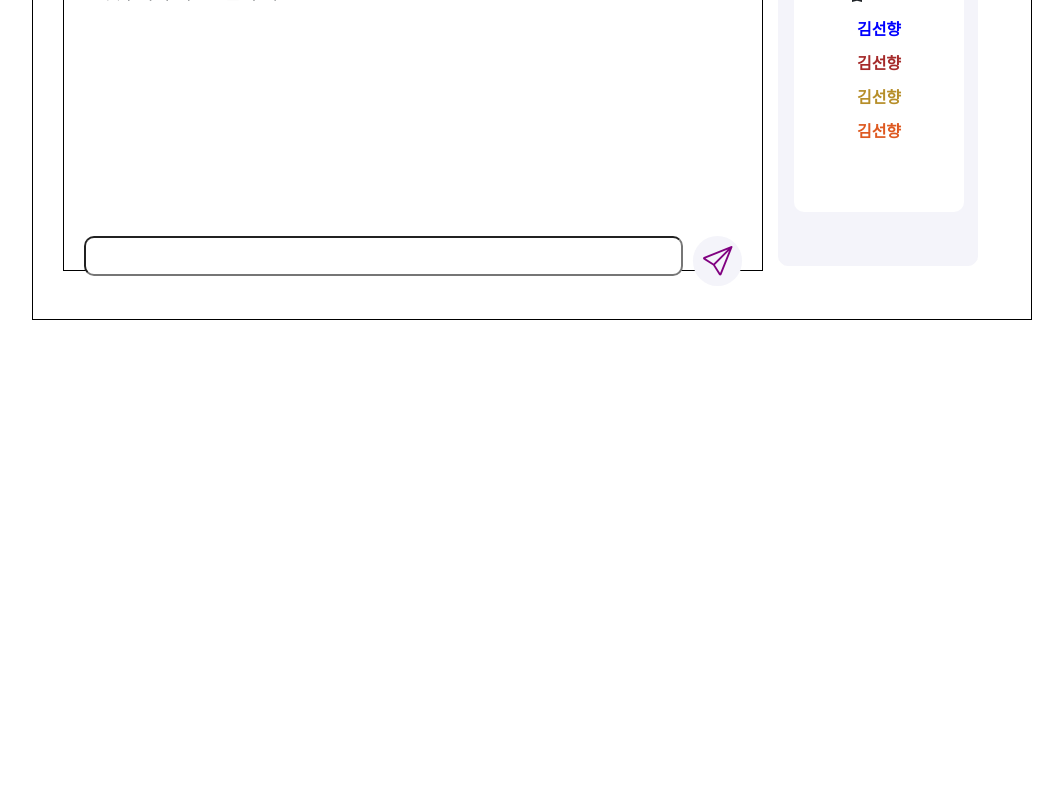
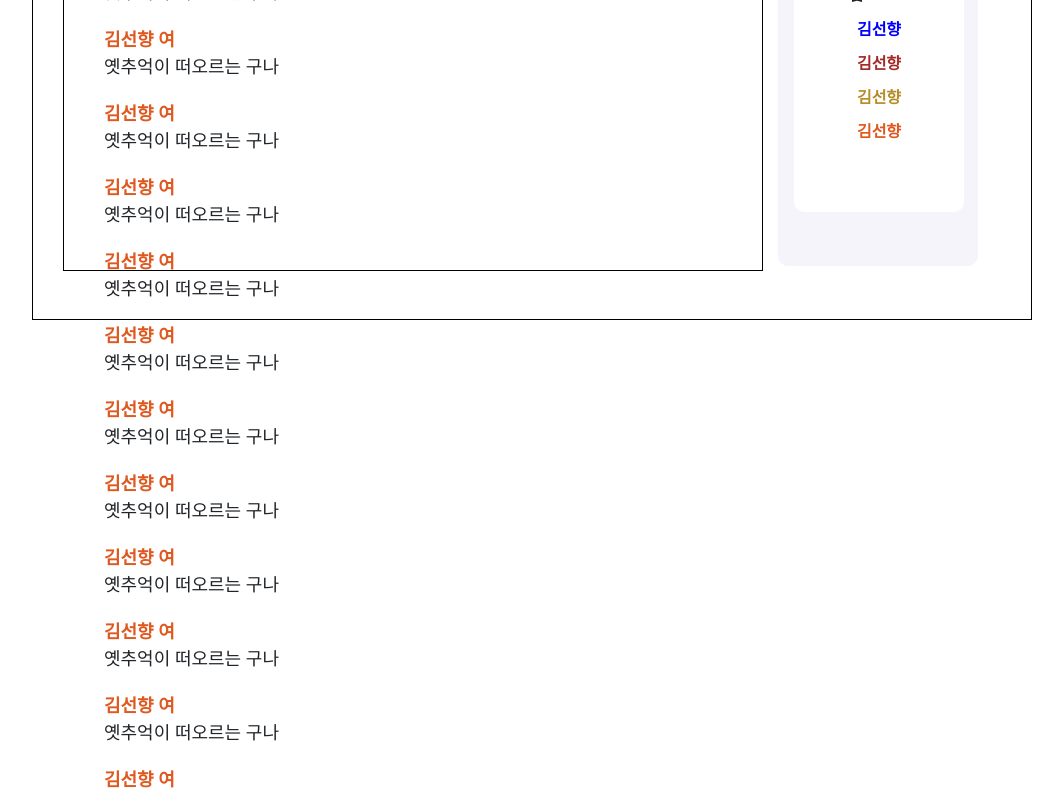
Before and after one commit to songeunseon/Raonaria, a Vue app in the folder RA/: page /chatWindow in a window 1280 px wide. Shown: the part 540-1336 px from the top of the page, without its empty margins (108-1171 px from the left). Before the commit the page ends 920 px from the top, so only its background shows below. Built offline with nearby package versions, Linux system fonts and the light colour scheme.

Commit message:
2023.10.05

```diff
--- /dev/null
+++ b/RA/src/components/chat_Footer.vue
@@ -0,0 +1,22 @@
+<template>
+<div class="info">
+    <div class="info_title">로그인을 하시면 채팅방 입장이 가능합니다.</div>
+</div>
+</template>
+
+<script>
+import ReunionView from '../views/ReunionView.vue';
+</script>
+
+<style>
+.info_title{
+            width:800px;
+            text-align:center;
+            padding-top:20px;
+            padding-bottom:5px;
+            border-bottom:4px solid #AAAA;
+            font-weight:700;
+            margin-left:880px;
+            margin-top:10px;
+        }
+</style>
--- /dev/null
+++ b/RA/src/components/chat_List.vue
@@ -0,0 +1,118 @@
+<template>
+    <div id="chat_info">
+            <div class="list">
+            <div class="title">
+                <div class="word">서구 유치원<br>새싹반 유치원 채팅방</div>
+
+            </div>
+            <div class="title">
+                <RouterLink to="/chatWindow">
+                <input type="button" value="입장" class="position">
+            </RouterLink>
+            </div>
+        </div>
+        <div class="list">
+            <div class="title">
+                <div class="word">동구 유치원<br>열매반 유치원 채팅방</div>
+
+            </div>
+            <div class="title">
+                <RouterLink to="/chatWindow">
+                <input type="button" value="입장" class="position">
+            </RouterLink>
+            </div>
+        </div>
+        <div class="list">
+            <div class="title">
+                <div class="word">중구 유치원<br>참외반 유치원 채팅방</div>
+
+            </div>
+            <div class="title">
+                <RouterLink to="/chatWindow">
+                    <input type="button" value="입장" class="position">
+                </RouterLink>
+            </div>
+        </div>
+        <div class="list">
+            <div class="title">
+                <div class="word">유성구 유치원<br>딸기반 유치원 채팅방</div>
+            </div>
+            <div class="title">
+                <RouterLink to="/chatWindow">
+                    <input type="button" value="입장" class="position">
+                </RouterLink>
+            </div>
+        </div>
+        <div class="list">
+            <div class="title">
+                <div class="word">동구 유치원<br>예쁜나 유치원 채팅방</div>
+            </div>
+            <div class="title">
+                <RouterLink to="/chatWindow">
+                    <input type="button" value="입장" class="position">
+                </RouterLink>
+            </div>
+        </div>
+        <div class="list">
+            <div class="title">
+                <div class="word">중구 유치원<br>수박반 유치원 채팅방</div>
+            </div>
+            <div class="title">
+                <RouterLink to="/chatWindow">
+                    <input type="button" value="입장" class="position">
+                </RouterLink>
+            </div>
+        </div>
+</div>
+</template>
+
+<script>
+import ReunionView from "../views/ReunionView.vue"
+</script>
+
+
+<style scoped>
+#chat_info{
+            margin:0 auto;
+            display:flex;
+            flex-wrap:wrap;
+            column-gap:20px;
+            row-gap:20px;
+            width:800px;
+        }
+
+
+
+        .list{
+            width:250px;
+            height:200px;
+            border:2px solid #BEC1FF;
+            /* display:flex; */
+            border-radius: 8px;
+        }
+
+        .word{
+            position:relative;
+            top:130px;
+            left:20px;
+            font-weight:700;
+        }
+
+        .position{
+            width:54px;
+            height:53px;
+            border-radius: 50px;
+            border:2px solid #BEC1FF;
+            background:white;
+            position:relative;
+            left:188px;
+            bottom:40px;
+
+        }
+
+        .position:hover{
+            background: #BEC1FF;
+            color:white;
+        }
+
+</style>
--- a/RA/src/components/makeRoom.vue
+++ b/RA/src/components/makeRoom.vue
@@ -73,6 +73,7 @@ export default{
     top:50%;
     transform: translate(-50%, -50%);
     /* bottom:550px; */
+    z-index:20;
 }
 
 .room_title{
@@ -130,6 +131,7 @@ export default{
     left:50%;
     top:50%;
     transform: translate(-50%);
+    z-index: 30;
 }
 
 .input_check span{
--- a/RA/src/views/ReunionView.vue
+++ b/RA/src/views/ReunionView.vue
@@ -11,79 +11,12 @@
                     <i @click="makeRoomOpen()" class="bi bi-plus-circle"></i>
             </div>
         </div>
-        <div id="chat_info">
-            <div class="list">
-            <div class="title">
-                <div class="word">서구 유치원<br>새싹반 유치원 채팅방</div>
-
-            </div>
-            <div class="title">
-                <RouterLink to="/chatWindow">
-                <input type="button" value="입장" class="position">
-            </RouterLink>
-            </div>
-        </div>
-        <div class="list">
-            <div class="title">
-                <div class="word">동구 유치원<br>열매반 유치원 채팅방</div>
-
-            </div>
-            <div class="title">
-                <RouterLink to="/chatWindow">
-                <input type="button" value="입장" class="position">
-            </RouterLink>
-            </div>
-        </div>
-        <div class="list">
-            <div class="title">
-                <div class="word">중구 유치원<br>참외반 유치원 채팅방</div>
-
-            </div>
-            <div class="title">
-                <RouterLink to="/chatWindow">
-                    <input type="button" value="입장" class="position">
-                </RouterLink>
-            </div>
-        </div>
-        <div class="list">
-            <div class="title">
-                <div class="word">유성구 유치원<br>딸기반 유치원 채팅방</div>
-            </div>
-            <div class="title">
-                <RouterLink to="/chatWindow">
-                    <input type="button" value="입장" class="position">
-                </RouterLink>
-            </div>
-        </div>
-        <div class="list">
-            <div class="title">
-                <div class="word">동구 유치원<br>예쁜나 유치원 채팅방</div>
-            </div>
-            <div class="title">
-                <RouterLink to="/chatWindow">
-                    <input type="button" value="입장" class="position">
-                </RouterLink>
-            </div>
-        </div>
-        <div class="list">
-            <div class="title">
-                <div class="word">중구 유치원<br>수박반 유치원 채팅방</div>
-            </div>
-            <div class="title">
-                <RouterLink to="/chatWindow">
-                    <input type="button" value="입장" class="position">
-                </RouterLink>
-            </div>
-        </div>
-        </div>
-        <div class="info">
-            <div class="info_title">로그인을 하시면 채팅방 입장이 가능합니다.</div>
-        </div>
-
     </div>
 
     <login_Alert v-if="isAlert"/>
     <makeRoom v-if="isMakeRoom"/>
+    <chat_List/>
+    <chat_Footer/>
 
 </template>
 
@@ -92,11 +25,13 @@ import login_Alert from '../components/login_Alert.vue';
 import makeRoom from '../components/makeRoom.vue'
 import {ref, provide} from 'vue';
 import TopMenu from '../components/TopMenu.vue'
+import chat_List from '../components/chat_List.vue';
+import chat_Footer from '../components/chat_Footer.vue';
 
 export default{
     name: 'chatRoom',
     components:{
-        login_Alert,makeRoom,TopMenu
+        login_Alert,makeRoom,TopMenu,chat_List,chat_Footer
     },
 
     setup(){
@@ -128,7 +63,7 @@ export default{
 
         #chat{
             width:800px;
-            height:600px;
+            /* height:600px; */
             /* border:1px solid black; */
             margin:20px auto;
         }
@@ -187,53 +122,4 @@ export default{
 
             font-size:28px;
         }
-
-        #chat_info{
-            margin:0 auto;
-            display:flex;
-            flex-wrap:wrap;
-            column-gap:20px;
-            row-gap:20px;
-        }
-
-        .info_title{
-            width:800px;
-            text-align:center;
-            padding-top:20px;
-            padding-bottom:5px;
-            border-bottom:4px solid #AAAA;
-            font-weight:700;
-        }
-
-        .list{
-            width:250px;
-            height:200px;
-            border:2px solid #BEC1FF;
-            /* display:flex; */
-            border-radius: 8px;
-        }
-
-        .word{
-            position:relative;
-            top:130px;
-            left:20px;
-            font-weight:700;
-        }
-
-        .position{
-            width:54px;
-            height:53px;
-            border-radius: 50px;
-            border:2px solid #BEC1FF;
-            background:white;
-            position:relative;
-            left:188px;
-            bottom:40px;
-
-        }
-
-        .position:hover{
-            background: #BEC1FF;
-            color:white;
-        }
 </style>
--- a/RA/src/views/chatWindow.css
+++ b/RA/src/views/chatWindow.css
@@ -113,9 +113,11 @@
 }
 
 .chat_input{
-    margin:250px 20px;
+    margin:0 auto;
     display:flex;
-    column-gap:10px;
+    justify-content: space-around;
+    align-items: center;
+    padding-top:210px;
 }
 
 .chat_input input{
--- a/RA/src/views/chatWindow.vue
+++ b/RA/src/views/chatWindow.vue
@@ -30,6 +30,54 @@
                 </div>
                 <div class="basic_info">
                     <div class="Participant4">김선향 남</div>
+                    <div class="comment">옛추억이 떠오르는 구나</div>
+                </div>
+                <div class="basic_info">
+                    <div class="Participant5">김선향 여</div>
+                    <div class="comment">옛추억이 떠오르는 구나</div>
+                </div>
+                <div class="basic_info">
+                    <div class="Participant5">김선향 여</div>
+                    <div class="comment">옛추억이 떠오르는 구나</div>
+                </div>
+                <div class="basic_info">
+                    <div class="Participant5">김선향 여</div>
+                    <div class="comment">옛추억이 떠오르는 구나</div>
+                </div>
+                <div class="basic_info">
+                    <div class="Participant5">김선향 여</div>
+                    <div class="comment">옛추억이 떠오르는 구나</div>
+                </div>
+                <div class="basic_info">
+                    <div class="Participant5">김선향 여</div>
+                    <div class="comment">옛추억이 떠오르는 구나</div>
+                </div>
+                <div class="basic_info">
+                    <div class="Participant5">김선향 여</div>
+                    <div class="comment">옛추억이 떠오르는 구나</div>
+                </div>
+                <div class="basic_info">
+                    <div class="Participant5">김선향 여</div>
+                    <div class="comment">옛추억이 떠오르는 구나</div>
+                </div>
+                <div class="basic_info">
+                    <div class="Participant5">김선향 여</div>
+                    <div class="comment">옛추억이 떠오르는 구나</div>
+                </div>
+                <div class="basic_info">
+                    <div class="Participant5">김선향 여</div>
+                    <div class="comment">옛추억이 떠오르는 구나</div>
+                </div>
+                <div class="basic_info">
+                    <div class="Participant5">김선향 여</div>
+                    <div class="comment">옛추억이 떠오르는 구나</div>
+                </div>
+                <div class="basic_info">
+                    <div class="Participant5">김선향 여</div>
+                    <div class="comment">옛추억이 떠오르는 구나</div>
+                </div>
+                <div class="basic_info">
+                    <div class="Participant5">김선향 여</div>
                     <div class="comment">옛추억이 떠오르는 구나</div>
                 </div>
                 <div class="basic_info">
```
